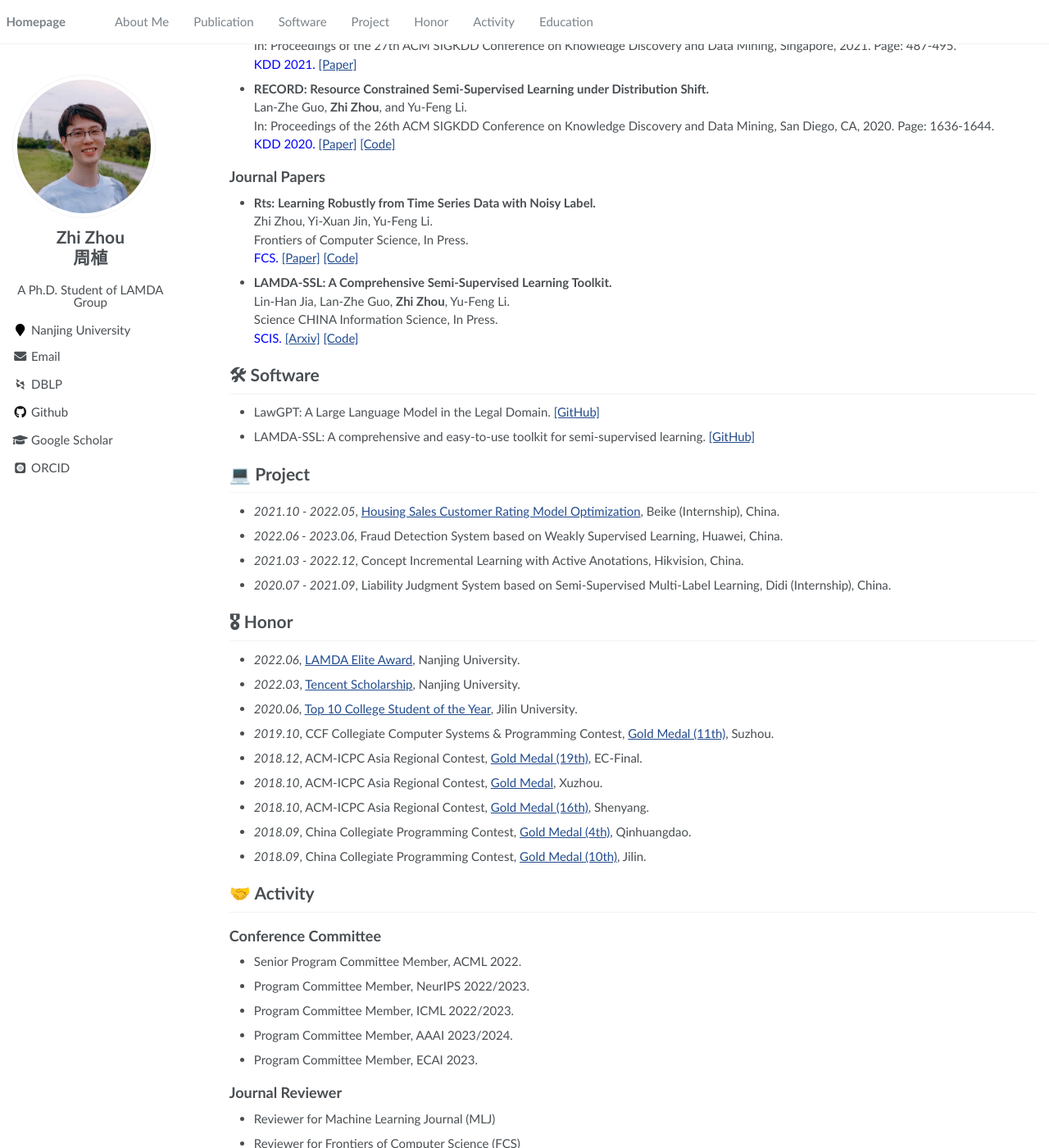
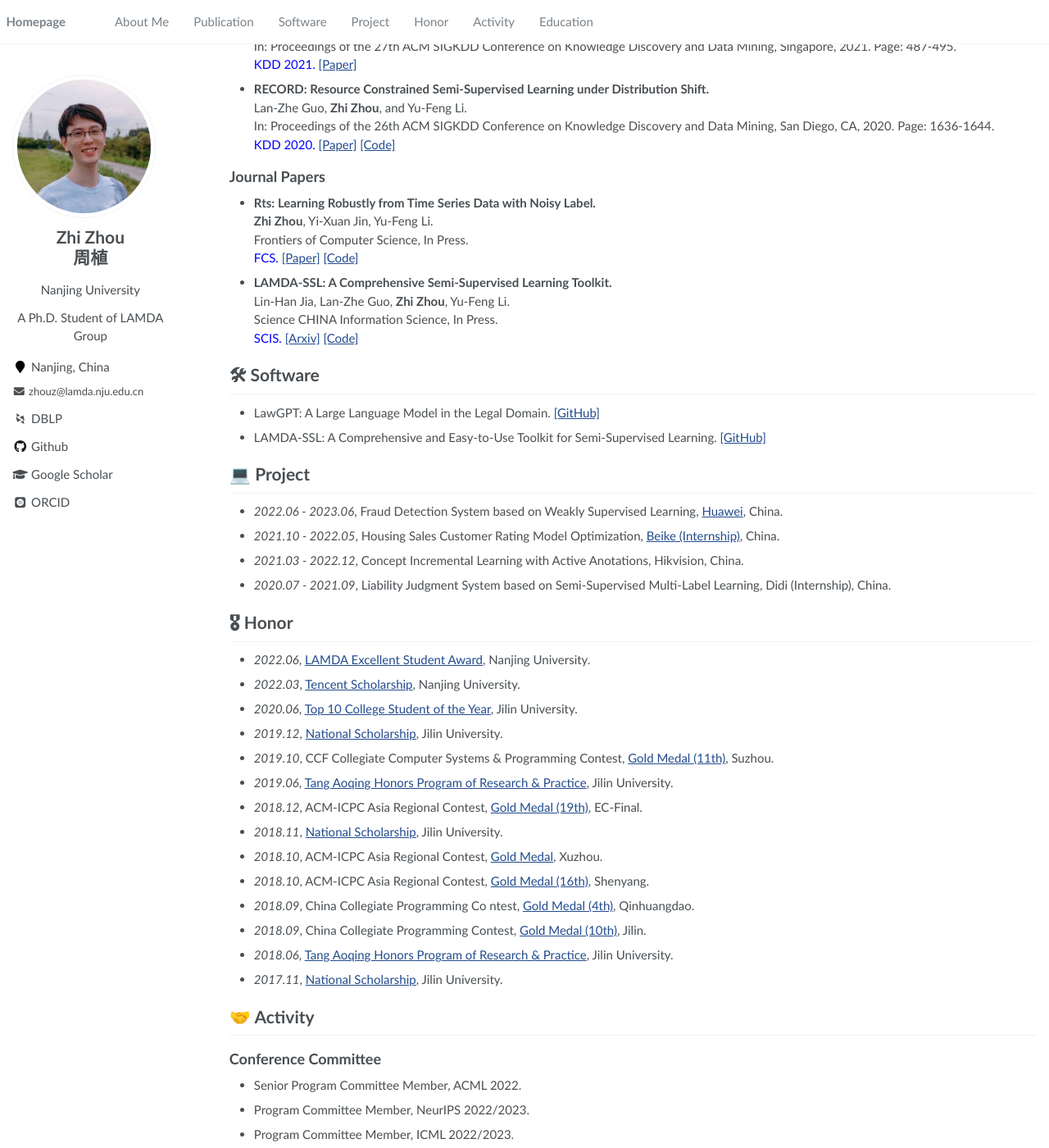
Before and after one commit to cyd24/cyd24.github.io, a Jekyll site: the page built from _pages/about.md, in a window 1280 px wide and 1400 px high, scrolled down 851 px. Shown: the whole window at 82% size. Built offline with Jekyll 4.4.1, drawn with Linux system fonts in a browser that asks for light colours; some web fonts are replaced; some of the changed text lies outside the part shown.

Commit message:
Add some awards

```diff
--- a/_config.yml
+++ b/_config.yml
@@ -6,8 +6,8 @@
 # `jekyll serve`. If you change this file, please restart the server process.
 
 # Site Settings
-title                    : "Zhi Zhou's Homepage"
-description              : ""
+title                    : "Zhi Zhou (周植)"
+description              : "<center>A Ph.D. Student of LAMDA Group</center>"
 repository               : "WNJXYK/WNJXYK.github.io"
 google_scholar_stats_use_cdn : true
 
@@ -23,8 +23,8 @@ baidu_site_verification  :  # get baidu_site_verification from https://ziyuan.ba
 author:
   name             : "<center>Zhi Zhou</center>\n<center>周植</center>"
   avatar           : "images/android-chrome-512x512.png"
-  bio              : "<center>A Ph.D. Student of LAMDA Group</center>"
-  location         : "Nanjing University"
+  bio              : "<center>Nanjing University</center>"
+  location         : "Nanjing, China"
   employer         :
   pubmed           :
   googlescholar    : "https://scholar.google.com/citations?user=VzvP5a8AAAAJ"
--- a/_data/navigation.yml
+++ b/_data/navigation.yml
@@ -7,7 +7,7 @@ main:
   #   url: "/#-news"
 
   - title: "Publication"
-    url: "/#-publication"
+    url: "/#-publication-"
 
   - title: "Software"
     url: "/#-software"
--- a/_includes/author-profile.html
+++ b/_includes/author-profile.html
@@ -29,7 +29,7 @@
         <li><a href="{{ author.uri }}"><i class="fas fa-fw fa-link" aria-hidden="true"></i> Website</a></li>
       {% endif %}
       {% if author.email %}
-        <li><a href="mailto:{{ author.email }}"><i class="fas fa-fw fa-envelope" aria-hidden="true"></i> Email</a></li>
+        <li><a href="mailto:{{ author.email }}" style="font-size: small;"><i class="fas fa-fw fa-envelope" aria-hidden="true"></i> {{ author.email }}</a></li>
       {% endif %}
       {% if author.keybase %}
         <li><a href="https://keybase.io/{{ author.keybase }}"><i class="fas fa-fw fa-key" aria-hidden="true"></i> Keybase</a></li>
--- a/_pages/about.md
+++ b/_pages/about.md
@@ -21,12 +21,11 @@ I am a second-year Ph.D. student at [the Department of Computer Science and Tech
 
 I received my B.Sc. degree from [the Department of Computer Science and Technology](http://ccst.jlu.edu.cn/) of [Jilin University](https://www.jlu.edu.cn/). In September 2022, I was admitted to study for a Ph.D. degree at Nanjing University without an entrance examination.
 
-
 <!-- # 🔥 News
 - *2022.02*: &nbsp;🎉🎉 Lorem ipsum dolor sit amet, consectetur adipiscing elit. Vivamus ornare aliquet ipsum, ac tempus justo dapibus sit amet.
 - *2022.02*: &nbsp;🎉🎉 Lorem ipsum dolor sit amet, consectetur adipiscing elit. Vivamus ornare aliquet ipsum, ac tempus justo dapibus sit amet.  -->
 
-# 📝 Publication
+# 📝 Publication <a href='https://scholar.google.com/citations?user=VzvP5a8AAAAJ'><img src="https://img.shields.io/endpoint?url={{ url | url_encode }}&logo=Google%20Scholar&labelColor=f6f6f6&color=9cf&style=flat&label=citations"></a>
 
 <!-- <div class='paper-box'>
 <div class='paper-box-image'><div><div class="badge">ICML 2023</div><img src='../images/ICML2023_ODS_Thumb.png' alt="sym" width="100%"></div></div>
@@ -56,7 +55,7 @@ In: Proceedings of the 40th International Conference on Machine Learning, Hawaii
 [[Paper]](../resources/ICML2023_ODS.pdf)
 [[Code]](https://www.lamda.nju.edu.cn/code_ODS.ashx)
 [[Poster]](../resources/ICML2023_ODS_Poster.png)
-[[Slide]](../resources/ICML2023_ODS_Slides.pdf)
+[[Slide]](../resources/ICML2023_ODS_Slide.pdf)
 [[Video]](https://icml.cc/virtual/2023/poster/24841)
 
 - **Bidirectional Adaptation for Robust Semi-Supervised Learning with Inconsistent Data Distributions.** <br>
@@ -105,7 +104,7 @@ In: Proceedings of the 26th ACM SIGKDD Conference on Knowledge Discovery and Dat
 
 ## Journal Papers
 - **Rts: Learning Robustly from Time Series Data with Noisy Label.** <br>
-Zhi Zhou, Yi-Xuan Jin, Yu-Feng Li. <br>
+**Zhi Zhou**, Yi-Xuan Jin, Yu-Feng Li. <br>
 Frontiers of Computer Science, In Press. <br>
 <span style="color:blue">FCS.</span>
 [[Paper]](https://journal.hep.com.cn/fcs/EN/10.1007/s11704-023-3200-z)
@@ -121,25 +120,30 @@ Science CHINA Information Science, In Press. <br>
 # 🛠 Software
 
 - LawGPT: A Large Language Model in the Legal Domain. [[GitHub]](https://github.com/pengxiao-song/LaWGPT)
-- LAMDA-SSL: A comprehensive and easy-to-use toolkit for semi-supervised learning. [[GitHub]](https://github.com/YGZWQZD/LAMDA-SSL)
+- LAMDA-SSL: A Comprehensive and Easy-to-Use Toolkit for Semi-Supervised Learning. [[GitHub]](https://github.com/YGZWQZD/LAMDA-SSL)
 <!-- - USB: A Unified Semi-supervised learning Benchmark for CV, NLP, and Audio Classification. [[GitHub]](https://github.com/microsoft/Semi-supervised-learning) -->
 
 # 💻 Project
-- *2021.10 - 2022.05*, [Housing Sales Customer Rating Model Optimization](../resources/Beike2021.pdf), Beike (Internship), China.
-- *2022.06 - 2023.06*, Fraud Detection System based on Weakly Supervised Learning, Huawei, China.
+- *2022.06 - 2023.06*, Fraud Detection System based on Weakly Supervised Learning, [Huawei](../resources/Huawei2023_Award.pdf), China.
+- *2021.10 - 2022.05*, Housing Sales Customer Rating Model Optimization, [Beike (Internship)](../resources/Beike2021.pdf), China.
 - *2021.03 - 2022.12*, Concept Incremental Learning with Active Anotations, Hikvision, China.
 - *2020.07 - 2021.09*, Liability Judgment System based on Semi-Supervised Multi-Label Learning, Didi (Internship), China.
 
 # 🎖 Honor
-- *2022.06*, [LAMDA Elite Award](../resources/LAMDA2022_Elite.pdf), Nanjing University.
+- *2022.06*, [LAMDA Excellent Student Award](../resources/LAMDA2022_Elite.pdf), Nanjing University.
 - *2022.03*, [Tencent Scholarship](../resources/Tencent2021_Scholarship.pdf), Nanjing University.
 - *2020.06*, [Top 10 College Student of the Year](../resources/JLU2019_Top10.pdf), Jilin University.
+- *2019.12*, [National Scholarship](../resources/JLU2019_NationalScholarship.pdf), Jilin University.
 - *2019.10*, CCF Collegiate Computer Systems & Programming Contest, [Gold Medal (11th)](../resources/CCSP2019.pdf), Suzhou.
+- *2019.06*, [Tang Aoqing Honors Program of Research & Practice](../resources/JLU2019_TAQScholarship.jpg), Jilin University.
 - *2018.12*, ACM-ICPC Asia Regional Contest, [Gold Medal (19th)](../resources/ICPC2018_ECFinal.pdf), EC-Final.
+- *2018.11*, [National Scholarship](../resources/JLU2018_NationalScholarship.jpg), Jilin University.
 - *2018.10*, ACM-ICPC Asia Regional Contest, [Gold Medal](../resources/ICPC2018_Xuzhou.pdf), Xuzhou.
 - *2018.10*, ACM-ICPC Asia Regional Contest, [Gold Medal (16th)](../resources/ICPC2018_Shenyang.pdf), Shenyang.
-- *2018.09*, China Collegiate Programming Contest, [Gold Medal (4th)](../resources/CCPC2018_Qinghuangdao.pdf), Qinhuangdao.
+- *2018.09*, China Collegiate Programming Co ntest, [Gold Medal (4th)](../resources/CCPC2018_Qinghuangdao.pdf), Qinhuangdao.
 - *2018.09*, China Collegiate Programming Contest, [Gold Medal (10th)](../resources/CCPC2018_Jilin.pdf), Jilin.
+- *2018.06*, [Tang Aoqing Honors Program of Research & Practice](../resources/JLU2018_TAQScholarship.jpg), Jilin University.
+- *2017.11*, [National Scholarship](../resources/JLU2017_NationalScholarship.jpg), Jilin University.
 
 # 🤝 Activity
 
@@ -164,7 +168,7 @@ Science CHINA Information Science, In Press. <br>
 # 📖 Education
 - *2022.09 - Now*, Ph.D., Computer Science and Technology, Nanjing University, Nanjing.
 - *2020.09 - 2022.06*, Master, Computer Science and Technology, Nanjing University, Nanjing.
-- *2016.09 - 2020.06*. Undergraduate, Tang Aoqing Honors Class (Computer Science and Technology), Jilin University, Jilin.
+- *2016.09 - 2020.06*. Undergraduate, Tang Aoqing Honors Program (Computer Science and Technology), Jilin University, Jilin.
 
 <!-- # 💬 Invited Talks
 - *2021.06*, Lorem ipsum dolor sit amet, consectetur adipiscing elit. Vivamus ornare aliquet ipsum, ac tempus justo dapibus sit amet.
```
Also changed, not shown: resources/JLU2017_NationalScholarship.jpg (added), resources/JLU2018_NationalScholarship.jpg (added), resources/JLU2018_TAQScholarship.jpg (added), resources/JLU2019_TAQScholarship.jpg (added), 2 other files.
